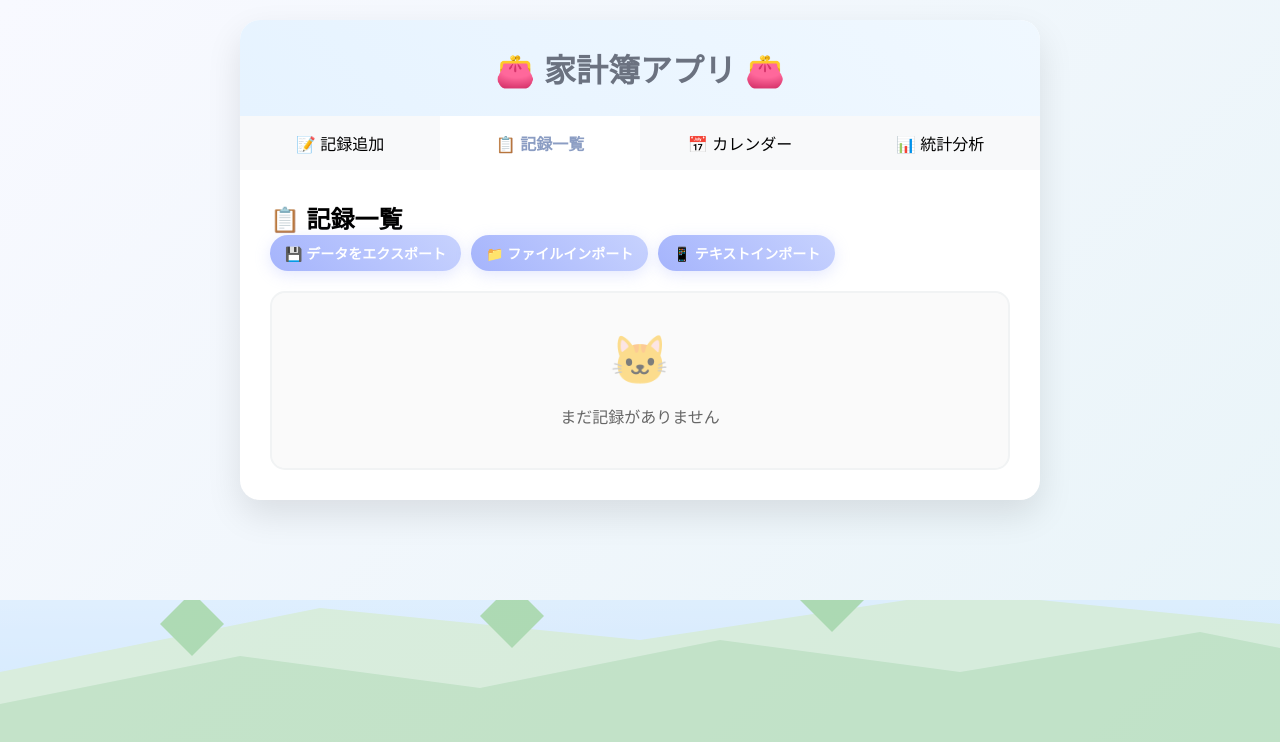
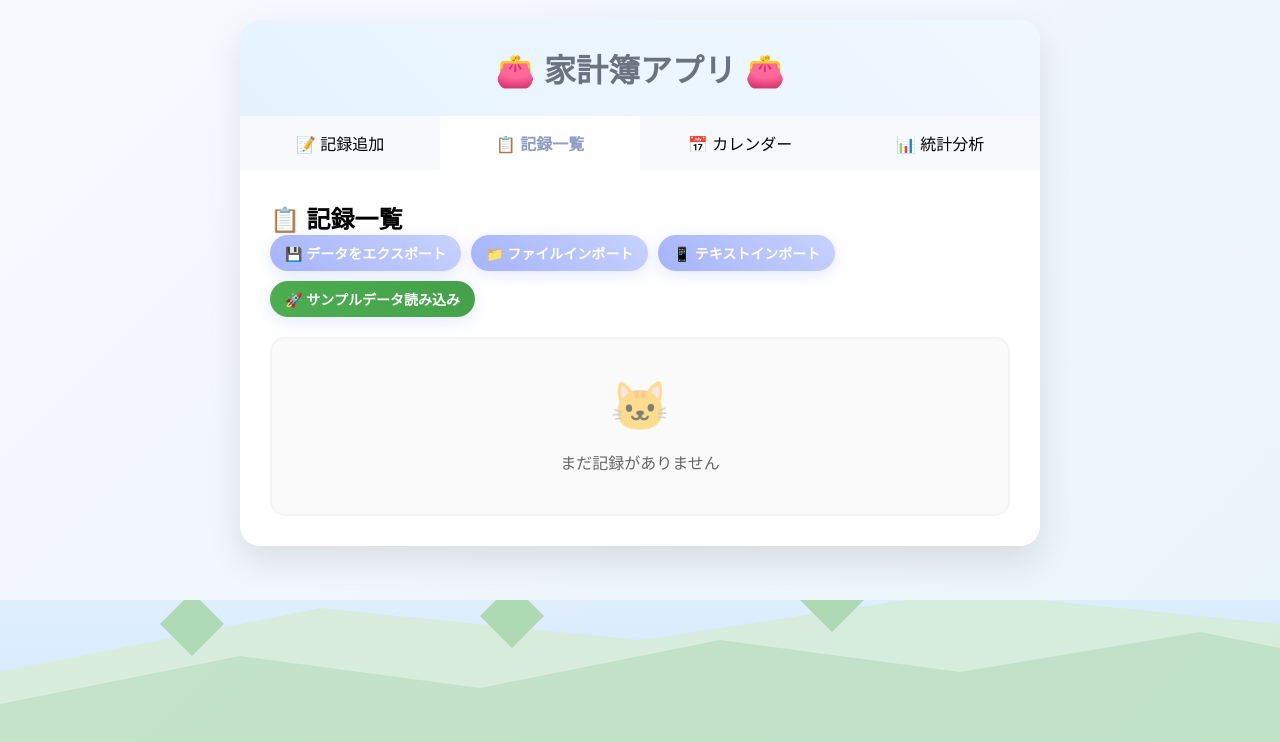
Before and after one commit to taniguchiyun/kakeibo, a plain HTML site: page index.html in a window 1280 px wide. Both pictures are taken after a click on the button "📋 記録一覧". Drawn offline with Linux system fonts and the light colour scheme.

Commit message:
Add files via upload

```diff
--- a/index.html
+++ b/index.html
@@ -447,6 +447,7 @@
                     <input type="file" id="importFile" accept=".json" style="display: none;" onchange="importData(event)">
                     <button class="btn" onclick="document.getElementById('importFile').click()" style="padding: 8px 15px; font-size: 14px;">📁 ファイルインポート</button>
                     <button class="btn" onclick="showTextImport()" style="padding: 8px 15px; font-size: 14px;">📱 テキストインポート</button>
+                    <button class="btn" onclick="loadSampleData()" style="padding: 8px 15px; font-size: 14px; background: linear-gradient(45deg, #4CAF50, #45a049);">🚀 サンプルデータ読み込み</button>
                 </div>
 
                 <!-- テキストインポートエリア -->
@@ -906,6 +907,103 @@
             }
         }
 
+        // サンプルデータ読み込み
+        function loadSampleData() {
+            const sampleData = [
+                {
+                    "id": 1754824301268,
+                    "date": "2025-08-10",
+                    "type": "支出",
+                    "category": "食費",
+                    "amount": 3410,
+                    "note": "静鉄ストア",
+                    "timestamp": "2025-08-10T11:11:41.268Z"
+                },
+                {
+                    "id": 1754824337779,
+                    "date": "2025-08-10",
+                    "type": "支出",
+                    "category": "日用品",
+                    "amount": 110,
+                    "note": "ダイソー",
+                    "timestamp": "2025-08-10T11:12:17.779Z"
+                },
+                {
+                    "id": 1754824260865,
+                    "date": "2025-08-09",
+                    "type": "支出",
+                    "category": "医療費",
+                    "amount": 2790,
+                    "note": "",
+                    "timestamp": "2025-08-10T11:11:00.865Z"
+                },
+                {
+                    "id": 1754824280076,
+                    "date": "2025-08-09",
+                    "type": "支出",
+                    "category": "コスメ・美容院",
+                    "amount": 11400,
+                    "note": "",
+                    "timestamp": "2025-08-10T11:11:20.077Z"
+                },
+                {
+                    "id": 1754572705722,
+                    "date": "2025-08-07",
+                    "type": "収入",
+                    "category": "アルバイト",
+                    "amount": 2000,
+                    "note": "台湾華語レッスン",
+                    "timestamp": "2025-08-07T13:18:25.722Z"
+                },
+                {
+                    "id": 1754572619610,
+                    "date": "2025-08-03",
+                    "type": "支出",
+                    "category": "コスメ・美容院",
+                    "amount": 4497,
+                    "note": "雪肌精",
+                    "timestamp": "2025-08-07T13:16:59.610Z"
+                },
+                {
+                    "id": 1754572645991,
+                    "date": "2025-08-03",
+                    "type": "支出",
+                    "category": "日用品",
+                    "amount": 1050,
+                    "note": "マツキヨ",
+                    "timestamp": "2025-08-07T13:17:25.991Z"
+                },
+                {
+                    "id": 1754572674731,
+                    "date": "2025-08-03",
+                    "type": "支出",
+                    "category": "食費",
+                    "amount": 449,
+                    "note": "静鉄ストア",
+                    "timestamp": "2025-08-07T13:17:54.731Z"
+                },
+                {
+                    "id": 1754572577834,
+                    "date": "2025-08-01",
+                    "type": "収入",
+                    "category": "給料",
+                    "amount": 44569,
+                    "note": "",
+                    "timestamp": "2025-08-07T13:16:17.834Z"
+                }
+            ];
+
+            if (confirm('サンプルデータを読み込みますか？現在のデータが置き換えられます。')) {
+                expenses = sampleData;
+                localStorage.setItem('expenses_jp', JSON.stringify(expenses));
+                localStorage.setItem('expenses', JSON.stringify(expenses));
+                displayRecords();
+                updateStats();
+                updateCalendar();
+                showAlert('🚀 サンプルデータを読み込みました！');
+            }
+        }
+
         // 初期化
         updateCategories();
         updateStats();
```
